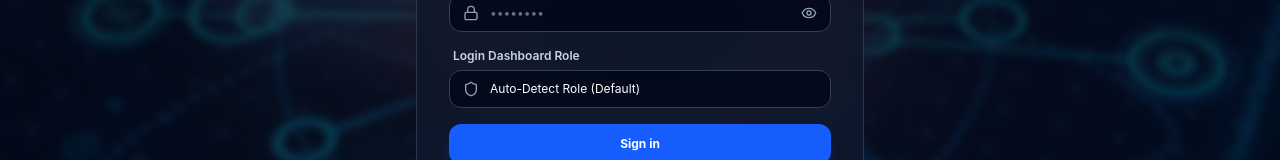
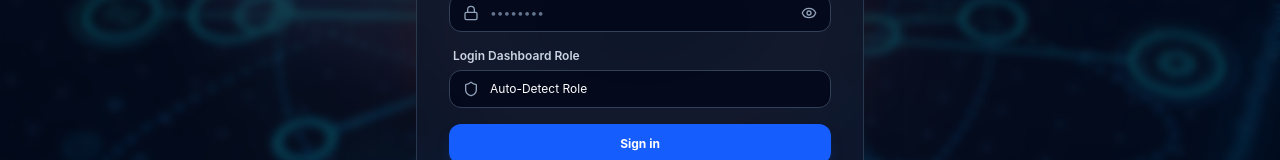
Before and after one commit to hadiaimran1090/resource-training-development-platform, a React (Vite) app in the folder frontend/: page /login in a window 1280 px wide. Shown: the part 416-576 px from the top of the page. Built offline with nearby package versions, Linux system fonts and the light colour scheme; no server answers.

Commit message:
Update LoginPage.tsx

```diff
--- a/frontend/src/pages/auth/LoginPage.tsx
+++ b/frontend/src/pages/auth/LoginPage.tsx
@@ -151,7 +151,7 @@ export const LoginPage: React.FC = () => {
                 onChange={(e) => setSelectedTargetRole(e.target.value)}
                 className="w-full pl-10 pr-4 py-2.5 bg-slate-950/80 border border-slate-700 rounded-xl text-xs text-white focus:outline-none focus:ring-2 focus:ring-blue-500/50 focus:border-blue-500 transition-all appearance-none cursor-pointer"
               >
-                <option value="auto" className="bg-slate-900 text-white">Auto-Detect Role (Default)</option>
+                <option value="auto" className="bg-slate-900 text-white">Auto-Detect Role</option>
                 <option value="System Administrator" className="bg-slate-900 text-white">System Administrator</option>
                 <option value="Practice Lead" className="bg-slate-900 text-white">Practice Lead</option>
                 <option value="Regional Lead" className="bg-slate-900 text-white">Regional Lead</option>
```
